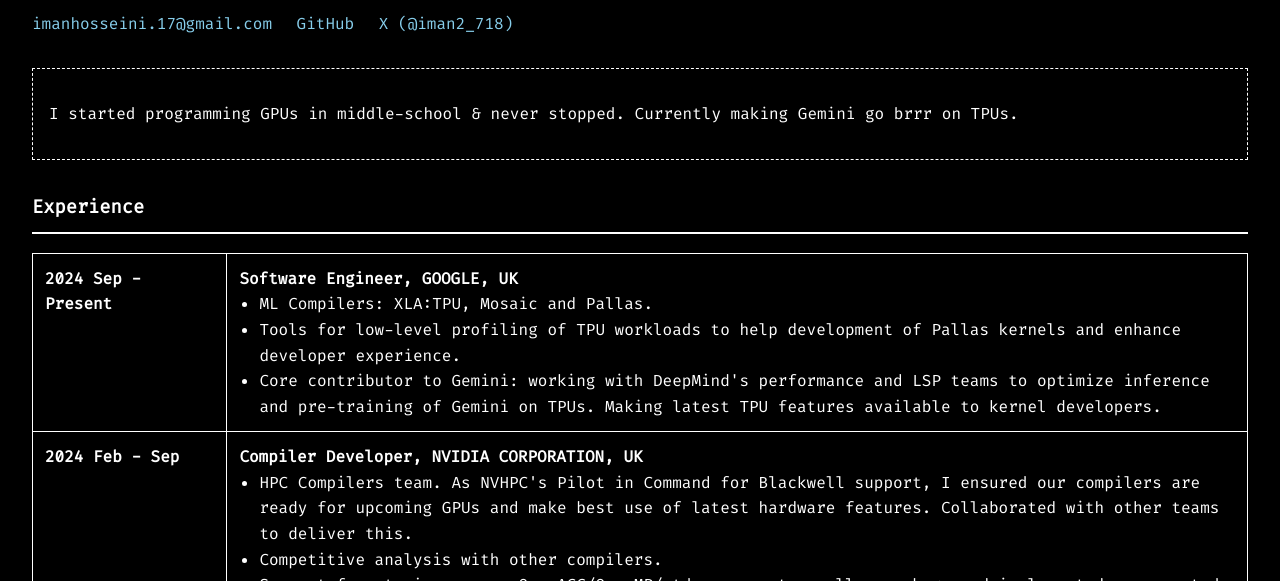
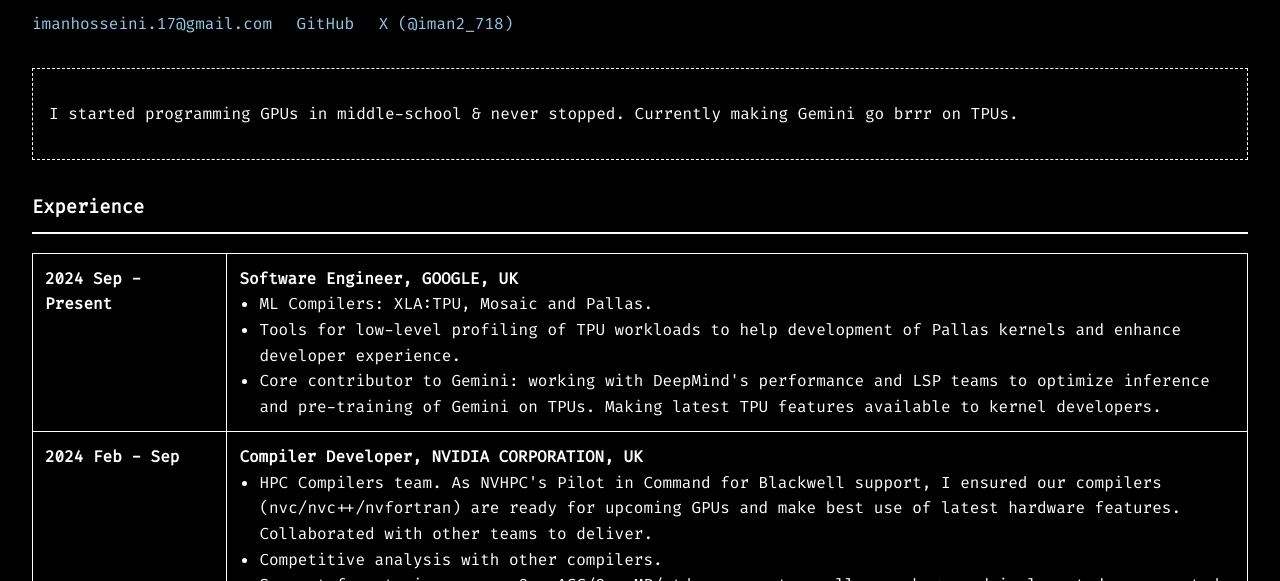
Before and after one commit to ImanHosseini/ImanHosseini.github.io, a plain HTML site: page index.html in a window 1280 px wide. Shown: the part 219-800 px from the top of the page. Drawn offline with Linux system fonts and the light colour scheme.

Commit message:
Update index.html

```diff
--- a/index.html
+++ b/index.html
@@ -132,8 +132,8 @@
                         <strong>Compiler Developer, NVIDIA CORPORATION, UK</strong>
                         <ul>
                             <li>HPC Compilers team. As NVHPC's Pilot in Command for Blackwell support, I ensured our
-                                compilers are ready for upcoming GPUs and make best use of latest hardware features.
-                                Collaborated with other teams to deliver this.</li>
+                                compilers (nvc/nvc++/nvfortran) are ready for upcoming GPUs and make best use of latest hardware features.
+                                Collaborated with other teams to deliver.</li>
                             <li>Competitive analysis with other compilers.</li>
                             <li>Support for atomics across OpenACC/OpenMP/stdpar: swept up all open bugs and implemented
                                 unsupported ones, including necessary support in the frontends.</li>
```
